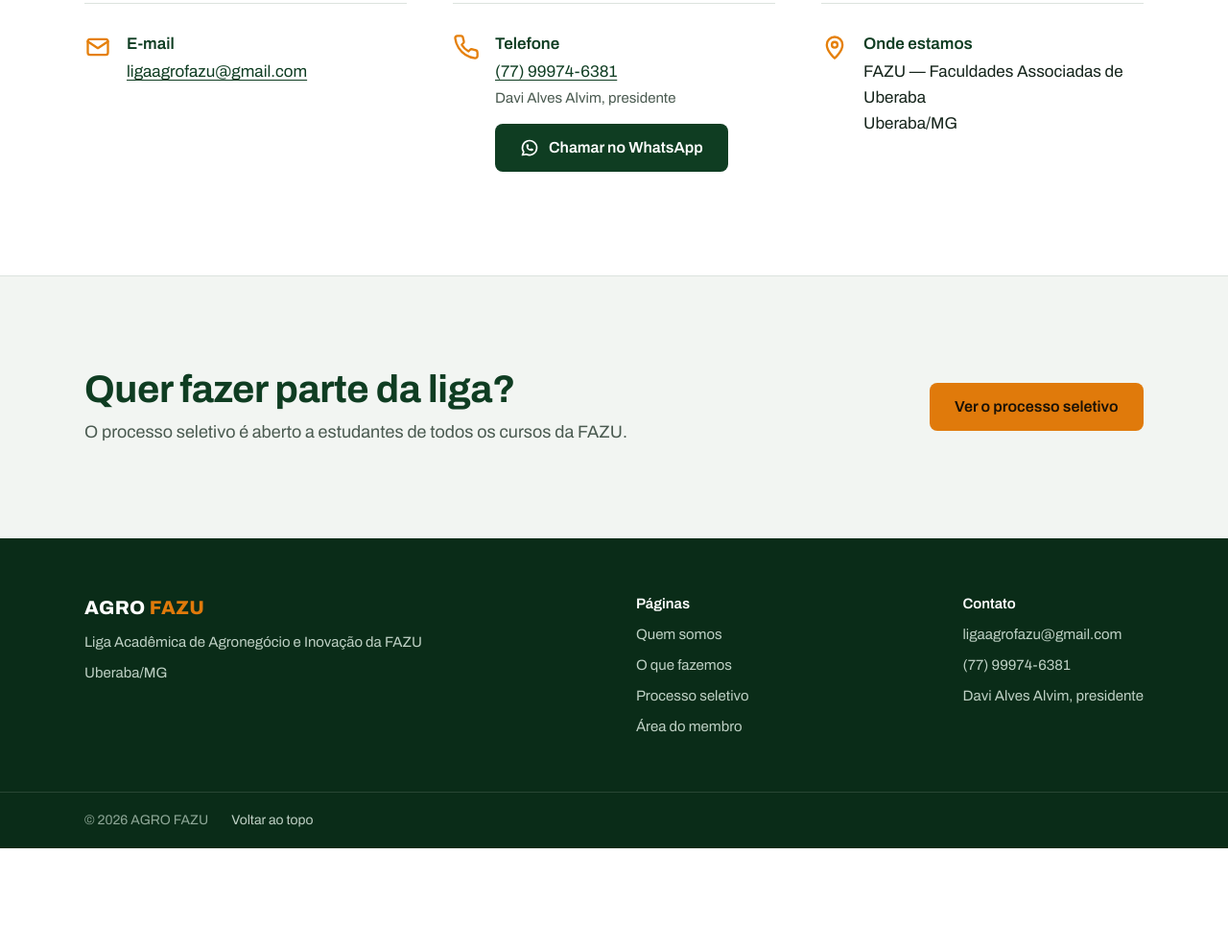
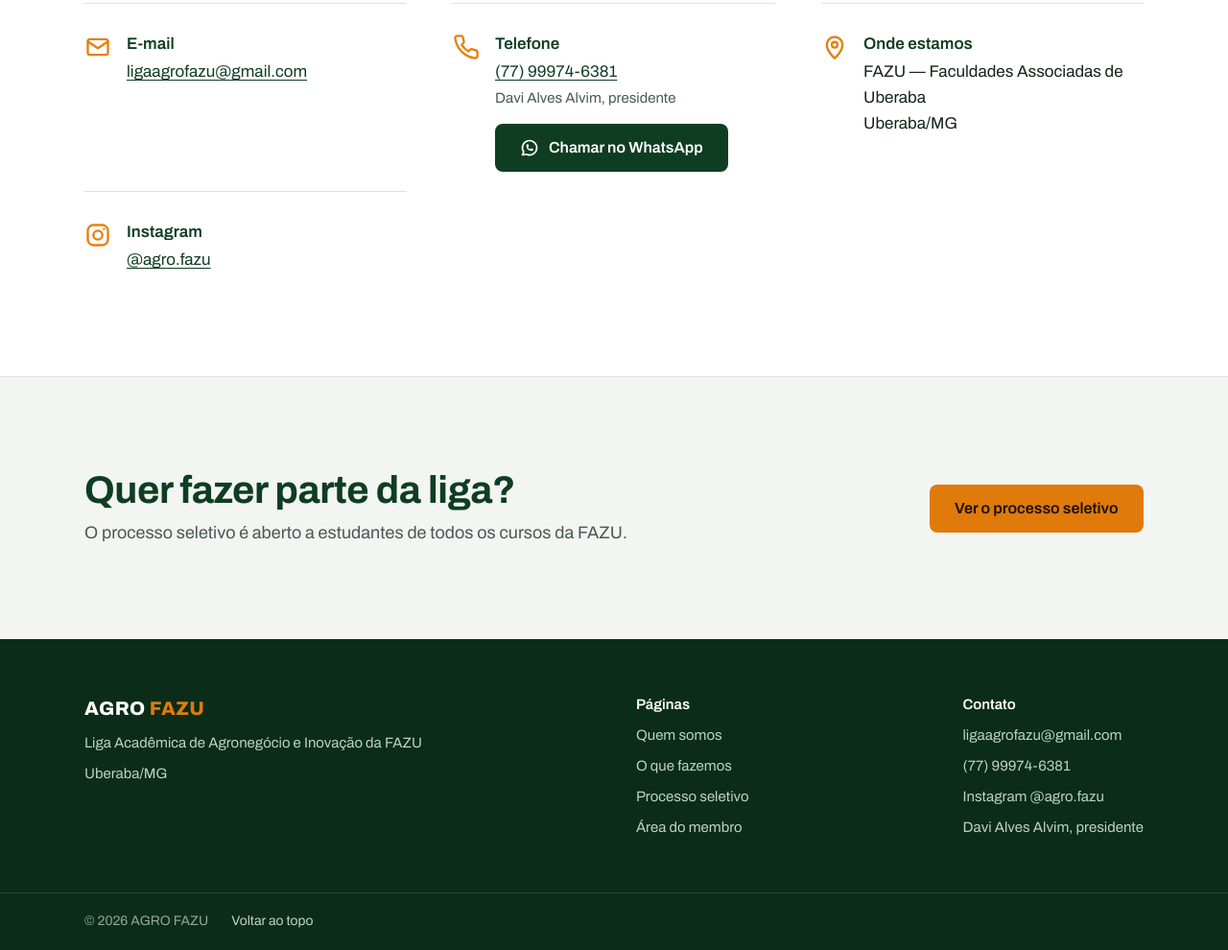
Before and after one commit to ligaagrofazu-collab/ligaagrofazu-collab.github.io, a plain HTML site: page contato.html in a window 1280 px wide. Shown: the part 660-1650 px from the top of the page at 96% size. Before the commit the page ends 1544 px from the top, so only its background shows below. Drawn offline with Linux system fonts and the light colour scheme.

Commit message:
Instagram @agro.fazu no contato e no rodapé

```diff
--- a/contato.html
+++ b/contato.html
@@ -41,6 +41,7 @@
   <div class="cartao contato-item"><svg width="28" height="28" viewBox="0 0 24 24" fill="none" stroke="#E5800C" stroke-width="2" stroke-linecap="round" stroke-linejoin="round" aria-hidden="true"><rect x="3" y="5" width="18" height="14" rx="2"/><path d="M3 7l9 6 9-6"/></svg><div><strong>E-mail</strong><a href="mailto:ligaagrofazu@gmail.com">ligaagrofazu@gmail.com</a></div></div>
   <div class="cartao contato-item"><svg width="28" height="28" viewBox="0 0 24 24" fill="none" stroke="#E5800C" stroke-width="2" stroke-linecap="round" stroke-linejoin="round" aria-hidden="true"><path d="M22 16.9v3a2 2 0 0 1-2.2 2 19.8 19.8 0 0 1-8.6-3.1 19.5 19.5 0 0 1-6-6A19.8 19.8 0 0 1 2.1 4.2 2 2 0 0 1 4.1 2h3a2 2 0 0 1 2 1.7c.1 1 .4 1.9.7 2.8a2 2 0 0 1-.5 2.1L8 9.9a16 16 0 0 0 6 6l1.3-1.3a2 2 0 0 1 2.1-.5c.9.3 1.8.6 2.8.7a2 2 0 0 1 1.7 2z"/></svg><div><strong>Telefone</strong><a href="tel:+5577999746381">(77) 99974-6381</a><br><span style="color:var(--suave);font-size:15px">Davi Alves Alvim, presidente</span><a class="botao botao-verde" style="margin-top:14px" href="https://wa.me/5577999746381?text=Ol%C3%A1!%20Vi%20o%20site%20da%20AGRO%20FAZU%20e%20quero%20conversar%20sobre%20uma%20parceria%2C%20visita%20t%C3%A9cnica%20ou%20case." target="_blank" rel="noopener"><svg width="20" height="20" viewBox="0 0 24 24" fill="none" stroke="currentColor" stroke-width="2" stroke-linecap="round" stroke-linejoin="round" aria-hidden="true"><path d="M3 21l1.65-3.8a9 9 0 1 1 3.4 2.9z"/><path d="M9 10a.5.5 0 0 0 1 0V9a.5.5 0 0 0-1 0v1a5 5 0 0 0 5 5h1a.5.5 0 0 0 0-1h-1a.5.5 0 0 0 0 1"/></svg>Chamar no WhatsApp</a></div></div>
   <div class="cartao contato-item"><svg width="28" height="28" viewBox="0 0 24 24" fill="none" stroke="#E5800C" stroke-width="2" stroke-linecap="round" stroke-linejoin="round" aria-hidden="true"><path d="M12 22s7-6.2 7-12a7 7 0 0 0-14 0c0 5.8 7 12 7 12z"/><circle cx="12" cy="10" r="2.5"/></svg><div><strong>Onde estamos</strong><span>FAZU — Faculdades Associadas de Uberaba<br>Uberaba/MG</span></div></div>
+  <div class="cartao contato-item"><svg width="28" height="28" viewBox="0 0 24 24" fill="none" stroke="#E5800C" stroke-width="2" stroke-linecap="round" stroke-linejoin="round" aria-hidden="true"><rect x="3" y="3" width="18" height="18" rx="5"/><circle cx="12" cy="12" r="4"/><circle cx="17.5" cy="6.5" r="1" fill="#E5800C" stroke="none"/></svg><div><strong>Instagram</strong><a href="https://www.instagram.com/agro.fazu/" target="_blank" rel="noopener">@agro.fazu</a></div></div>
 </div></section>
 <section class="chamada"><div class="caixa"><div><h2>Quer fazer parte da liga?</h2><p>O processo seletivo é aberto a estudantes de todos os cursos da FAZU.</p></div>
 <a class="botao botao-laranja" href="processo-seletivo/">Ver o processo seletivo</a></div></section>
@@ -63,6 +64,7 @@
       <span class="titulo">Contato</span>
       <a href="mailto:ligaagrofazu@gmail.com">ligaagrofazu@gmail.com</a>
       <a href="tel:+5577999746381">(77) 99974-6381</a>
+      <a href="https://www.instagram.com/agro.fazu/" target="_blank" rel="noopener">Instagram @agro.fazu</a>
       <span>Davi Alves Alvim, presidente</span>
     </div>
   </div>
```
